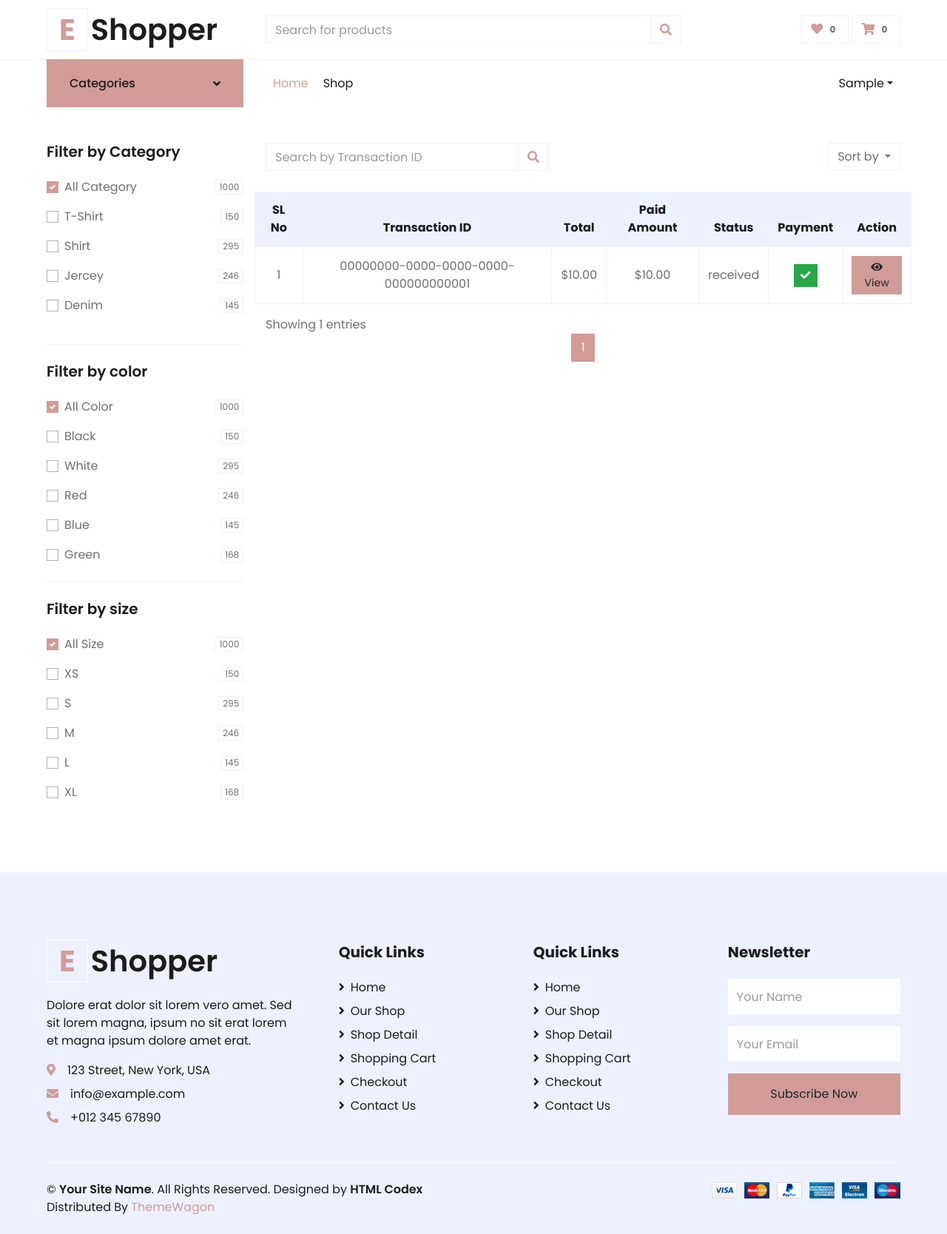
After one commit to najmussakib01/devxhub-ecommerce, a Django app: page /orders/order-list/ in a window 1280 px wide. The commit adds this page. Shown: the whole page at 74% size. Run offline with Django 4.2, Linux system fonts and the light colour scheme; a user stored in the database is signed in; tables that the repository leaves empty hold one stand-in row (values such as "Sample post"); some libraries are stand-ins or nearby versions.

Commit message:
discount, shipping charge added. orders

```diff
--- a/order/models.py
+++ b/order/models.py
@@ -29,6 +29,8 @@
     user = models.ForeignKey(User, related_name='orders', on_delete = models.CASCADE)
     order_items = models.ManyToManyField(OrderItem)
     coupon = models.ForeignKey(Coupon, null=True, blank=True, on_delete=models.SET_NULL)
+    discount_amount = models.DecimalField(max_digits=8, decimal_places=2)
+    shipping_charge = models.DecimalField(max_digits=8, decimal_places=2)
     total_amount = models.DecimalField(max_digits=8, decimal_places=2)
     paid = models.BooleanField(default=True)
     transaction_id = models.UUIDField()
--- a/order/urls.py
+++ b/order/urls.py
@@ -1,9 +1,11 @@
 from django.urls import path, include
-from .views import CheckoutView, SaveOrderData
+from .views import CheckoutView, SaveOrderData, OrderListView, OrderDetailView
 
 
 urlpatterns = [
     path('checkout/', CheckoutView.as_view(), name='checkout'),
     path('save-order/', SaveOrderData.as_view(), name='save_order'),
+    path('order-list/', OrderListView.as_view(), name='order_list'),
+    path('order-details/<int:pk>', OrderDetailView.as_view(), name='order_details'),
 
 ]
--- a/order/views.py
+++ b/order/views.py
@@ -6,11 +6,23 @@
 from django.contrib import messages
 from django.views.generic.edit import FormMixin
 from django.views.generic import FormView
+from django.db.models import Q
 from .forms import CheckoutForm
 from cart.carts import Cart
 from cart.models import Coupon
 from .models import OrderItem, Order, StatusOptions
 from product.models import Product
+
+def format_search_string(fields, keyword):
+    Qr = None
+    for field in fields:
+        q = Q(**{"%s__icontains" % field: keyword })
+        if Qr:
+            Qr = Qr | q
+        else:
+            Qr = q
+    return Qr
+
 
 # Create your views here.
 class CheckoutView(generic.View):
@@ -98,3 +110,43 @@
             'success': True,
             'errors': None
         })
+
+
+class OrderListView(generic.ListView):
+    permission_required = 'product.view_product'
+    model = Order
+    context_object_name = 'items'
+    paginate_by = 10
+    template_name = 'eshop/order_list.html'
+    queryset = Order.objects.all()
+    search_fields = ['transaction_id',]
+
+    def get_queryset(self):
+        queryset = super().get_queryset()
+        queryset = queryset.filter(Q(user=self.request.user))
+        # product search start from here.
+        query_param = self.request.GET.copy()
+        search_param = query_param.get('query', None)
+        if search_param:
+            Qr = format_search_string(self.search_fields, search_param)
+            queryset = queryset.filter(Qr)
+        return queryset
+
+    def get_context_data(self, **kwargs):
+        context = super().get_context_data(**kwargs)
+        context['order_count'] = self.get_queryset().count()
+        return context
+
+
+class OrderDetailView(generic.DetailView):
+    model = Order
+    context_object_name = 'instance'
+    pk_url_kwarg = 'pk'
+    template_name = 'eshop/order_detail.html'
+    title = "Payment Invoice"
+
+
+    def get_context_data(self, **kwargs):
+        context = super().get_context_data(**kwargs)
+        context['title'] = self.title
+        return context
--- a/templates/eshop/navbar.html
+++ b/templates/eshop/navbar.html
@@ -47,6 +47,7 @@
                         <div class="nav-item dropdown">
                             <a href="#" class="nav-link dropdown-toggle" data-toggle="dropdown">{{ request.user.get_short_name }}</a>
                             <div class="dropdown-menu rounded-0 m-0">
+                                <a href="{% url 'order_list' %}" class="nav-item nav-link">Orders</a>
                                 <a href="{% url 'user_profile_update' request.user.userprofile.pk %}" class="nav-item nav-link">Update Profile</a>
                                 <a href="{% url 'user_password_change' %}" class="nav-item nav-link">Change Password</a>
                                 <a href="{% url 'user_logout' %}" class="nav-item nav-link">Logout</a>
--- a/templates/eshop/navbar_fixed.html
+++ b/templates/eshop/navbar_fixed.html
@@ -47,6 +47,7 @@
                         <div class="nav-item dropdown">
                             <a href="#" class="nav-link dropdown-toggle" data-toggle="dropdown">{{ request.user.get_short_name }}</a>
                             <div class="dropdown-menu rounded-0 m-0">
+                                <a href="{% url 'order_list' %}" class="nav-item nav-link">Orders</a>
                                 <a href="{% url 'user_profile_update' request.user.userprofile.pk %}" class="nav-item nav-link">Update Profile</a>
                                 <a href="{% url 'user_password_change' %}" class="nav-item nav-link">Change Password</a>
                                 <a href="{% url 'user_logout' %}" class="nav-item nav-link">Logout</a>
--- /dev/null
+++ b/templates/eshop/order_list.html
@@ -0,0 +1,215 @@
+{% extends 'eshop/index.html' %}
+{% load static %}
+
+{% block navbar %}
+    <!-- Navbar Start -->
+    {% include 'eshop/navbar_fixed.html' %}
+    <!-- Navbar End -->
+{% endblock navbar %}
+
+{% block content %}
+    <!-- Shop Start -->
+    <div class="container-fluid pt-5">
+        <div class="row px-xl-5">
+            <!-- Shop Sidebar Start -->
+            <div class="col-lg-3 col-md-12">
+                <!-- Price Start -->
+                <div class="border-bottom mb-4 pb-4">
+                    <h5 class="font-weight-semi-bold mb-4">Filter by Category</h5>
+                    <form>
+                        <div class="custom-control custom-checkbox d-flex align-items-center justify-content-between mb-3">
+                            <input type="checkbox" class="custom-control-input" checked id="color-all">
+                            <label class="custom-control-label" for="price-all">All Category</label>
+                            <span class="badge border font-weight-normal">1000</span>
+                        </div>
+                        <div class="custom-control custom-checkbox d-flex align-items-center justify-content-between mb-3">
+                            <input type="checkbox" class="custom-control-input" id="color-1">
+                            <label class="custom-control-label" for="color-1">T-Shirt</label>
+                            <span class="badge border font-weight-normal">150</span>
+                        </div>
+                        <div class="custom-control custom-checkbox d-flex align-items-center justify-content-between mb-3">
+                            <input type="checkbox" class="custom-control-input" id="color-2">
+                            <label class="custom-control-label" for="color-2">Shirt</label>
+                            <span class="badge border font-weight-normal">295</span>
+                        </div>
+                        <div class="custom-control custom-checkbox d-flex align-items-center justify-content-between mb-3">
+                            <input type="checkbox" class="custom-control-input" id="color-3">
+                            <label class="custom-control-label" for="color-3">Jercey</label>
+                            <span class="badge border font-weight-normal">246</span>
+                        </div>
+                        <div class="custom-control custom-checkbox d-flex align-items-center justify-content-between mb-3">
+                            <input type="checkbox" class="custom-control-input" id="color-4">
+                            <label class="custom-control-label" for="color-4">Denim</label>
+                            <span class="badge border font-weight-normal">145</span>
+                        </div>
+                    </form>
+                </div>
+                <!-- Price End -->
+
+                <!-- Color Start -->
+                <div class="border-bottom mb-4 pb-4">
+                    <h5 class="font-weight-semi-bold mb-4">Filter by color</h5>
+                    <form>
+                        <div class="custom-control custom-checkbox d-flex align-items-center justify-content-between mb-3">
+                            <input type="checkbox" class="custom-control-input" checked id="color-all">
+                            <label class="custom-control-label" for="price-all">All Color</label>
+                            <span class="badge border font-weight-normal">1000</span>
+                        </div>
+                        <div class="custom-control custom-checkbox d-flex align-items-center justify-content-between mb-3">
+                            <input type="checkbox" class="custom-control-input" id="color-1">
+                            <label class="custom-control-label" for="color-1">Black</label>
+                            <span class="badge border font-weight-normal">150</span>
+                        </div>
+                        <div class="custom-control custom-checkbox d-flex align-items-center justify-content-between mb-3">
+                            <input type="checkbox" class="custom-control-input" id="color-2">
+                            <label class="custom-control-label" for="color-2">White</label>
+                            <span class="badge border font-weight-normal">295</span>
+                        </div>
+                        <div class="custom-control custom-checkbox d-flex align-items-center justify-content-between mb-3">
+                            <input type="checkbox" class="custom-control-input" id="color-3">
+                            <label class="custom-control-label" for="color-3">Red</label>
+                            <span class="badge border font-weight-normal">246</span>
+                        </div>
+                        <div class="custom-control custom-checkbox d-flex align-items-center justify-content-between mb-3">
+                            <input type="checkbox" class="custom-control-input" id="color-4">
+                            <label class="custom-control-label" for="color-4">Blue</label>
+                            <span class="badge border font-weight-normal">145</span>
+                        </div>
+                        <div class="custom-control custom-checkbox d-flex align-items-center justify-content-between">
+                            <input type="checkbox" class="custom-control-input" id="color-5">
+                            <label class="custom-control-label" for="color-5">Green</label>
+                            <span class="badge border font-weight-normal">168</span>
+                        </div>
+                    </form>
+                </div>
+                <!-- Color End -->
+
+                <!-- Size Start -->
+                <div class="mb-5">
+                    <h5 class="font-weight-semi-bold mb-4">Filter by size</h5>
+                    <form>
+                        <div class="custom-control custom-checkbox d-flex align-items-center justify-content-between mb-3">
+                            <input type="checkbox" class="custom-control-input" checked id="size-all">
+                            <label class="custom-control-label" for="size-all">All Size</label>
+                            <span class="badge border font-weight-normal">1000</span>
+                        </div>
+                        <div class="custom-control custom-checkbox d-flex align-items-center justify-content-between mb-3">
+                            <input type="checkbox" class="custom-control-input" id="size-1">
+                            <label class="custom-control-label" for="size-1">XS</label>
+                            <span class="badge border font-weight-normal">150</span>
+                        </div>
+                        <div class="custom-control custom-checkbox d-flex align-items-center justify-content-between mb-3">
+                            <input type="checkbox" class="custom-control-input" id="size-2">
+                            <label class="custom-control-label" for="size-2">S</label>
+                            <span class="badge border font-weight-normal">295</span>
+                        </div>
+                        <div class="custom-control custom-checkbox d-flex align-items-center justify-content-between mb-3">
+                            <input type="checkbox" class="custom-control-input" id="size-3">
+                            <label class="custom-control-label" for="size-3">M</label>
+                            <span class="badge border font-weight-normal">246</span>
+                        </div>
+                        <div class="custom-control custom-checkbox d-flex align-items-center justify-content-between mb-3">
+                            <input type="checkbox" class="custom-control-input" id="size-4">
+                            <label class="custom-control-label" for="size-4">L</label>
+                            <span class="badge border font-weight-normal">145</span>
+                        </div>
+                        <div class="custom-control custom-checkbox d-flex align-items-center justify-content-between">
+                            <input type="checkbox" class="custom-control-input" id="size-5">
+                            <label class="custom-control-label" for="size-5">XL</label>
+                            <span class="badge border font-weight-normal">168</span>
+                        </div>
+                    </form>
+                </div>
+                <!-- Size End -->
+            </div>
+            <!-- Shop Sidebar End -->
+
+
+            <!-- Shop Product Start -->
+            <div class="col-lg-9 col-md-12">
+                <div class="row pb-3">
+                    <div class="col-12 pb-1">
+                        <div class="d-flex align-items-center justify-content-between mb-4">
+                            <form>
+                                <div class="input-group">
+                                    <input type="text" name="query" class="form-control" placeholder="Search by Transaction ID">
+                                    <div class="input-group-append">
+                                        <button class="input-group-text bg-transparent text-primary" type="submit"><i class="fa fa-search"></i></button>
+                                    </div>
+                                </div>
+                            </form>
+                            <div class="dropdown ml-4">
+                                <button class="btn border dropdown-toggle" type="button" id="triggerId" data-toggle="dropdown" aria-haspopup="true"
+                                        aria-expanded="false">
+                                            Sort by
+                                        </button>
+                                <div class="dropdown-menu dropdown-menu-right" aria-labelledby="triggerId">
+                                    <a class="dropdown-item" href="#">Latest</a>
+                                    <a class="dropdown-item" href="#">Popularity</a>
+                                    <a class="dropdown-item" href="#">Best Rating</a>
+                                </div>
+                            </div>
+                        </div>
+                    </div>
+
+                    <table class="table table-bordered text-center mb-0">
+                        <thead class="bg-secondary text-dark">
+                            <tr>
+
+                                <th>SL No</th>
+                                <th>Transaction ID</th>
+                                <th>Total</th>
+                                <th>Paid Amount</th>
+                                <th>Status</th>
+                                <th>Payment</th>
+                                <th>Action</th>
+                            </tr>
+                        </thead>
+                        <tbody class="align-middle">
+                            {% for item in items %}
+                            <tr>
+                                <td class="align-middle">{{ forloop.counter }}</td>
+                                <td class="align-middle">{{ item.transaction_id }}</td>
+                                <td class="align-middle">${{ item.total_amount|floatformat:"2" }}</td>
+                                <td class="align-middle">${{ item.paid_amount|floatformat:"2" }}</td>
+                                <td class="align-middle">{{ item.status }}</td>
+                                <td class="align-middle">
+                                    {% if item.paid %}
+                                    <button class="btn btn-sm btn-success"><i class="fa fa-check"></i></button>
+                                    {% else %}
+                                    <button class="btn btn-sm btn-danger"><i class="fa fa-times"></i></button>
+                                    {% endif %}
+                                </td>
+                                <td class="align-middle">
+                                    <a href="{% url 'order_details' item.pk %}" class="btn btn-sm btn-primary">
+                                        <i class="fa fa-eye"></i> View
+                                    </a>
+                                </td>
+                            </tr>
+                            {% endfor %}
+                        </tbody>
+                    </table>
+
+
+                </div>
+                <span>Showing {{items.count}} entries</span>
+                {% include 'eshop/paginator.html' with items=page_obj %}
+            </div>
+            <!-- Shop Product End -->
+        </div>
+    </div>
+    <!-- Shop End -->
+{% endblock content %}
+
+
+{% block js %}
+    <script src="eshop/lib/easing/easing.min.js"></script>
+    <script src="eshop/lib/owlcarousel/owl.carousel.min.js"></script>
+
+    <!-- Contact Javascript File -->
+    <script src="eshop/mail/jqBootstrapValidation.min.js"></script>
+    <script src="eshop/mail/contact.js"></script>
+
+    <!-- Template Javascript -->
+    <script src="eshop/js/main.js"></script>
+{% endblock js %}
```
Also changed, not shown: templates/eshop/order_detail.html (added, +82 -0 lines), order/migrations/0003_order_discount_amount_order_shipping_charge.py (added), 1 other file.
